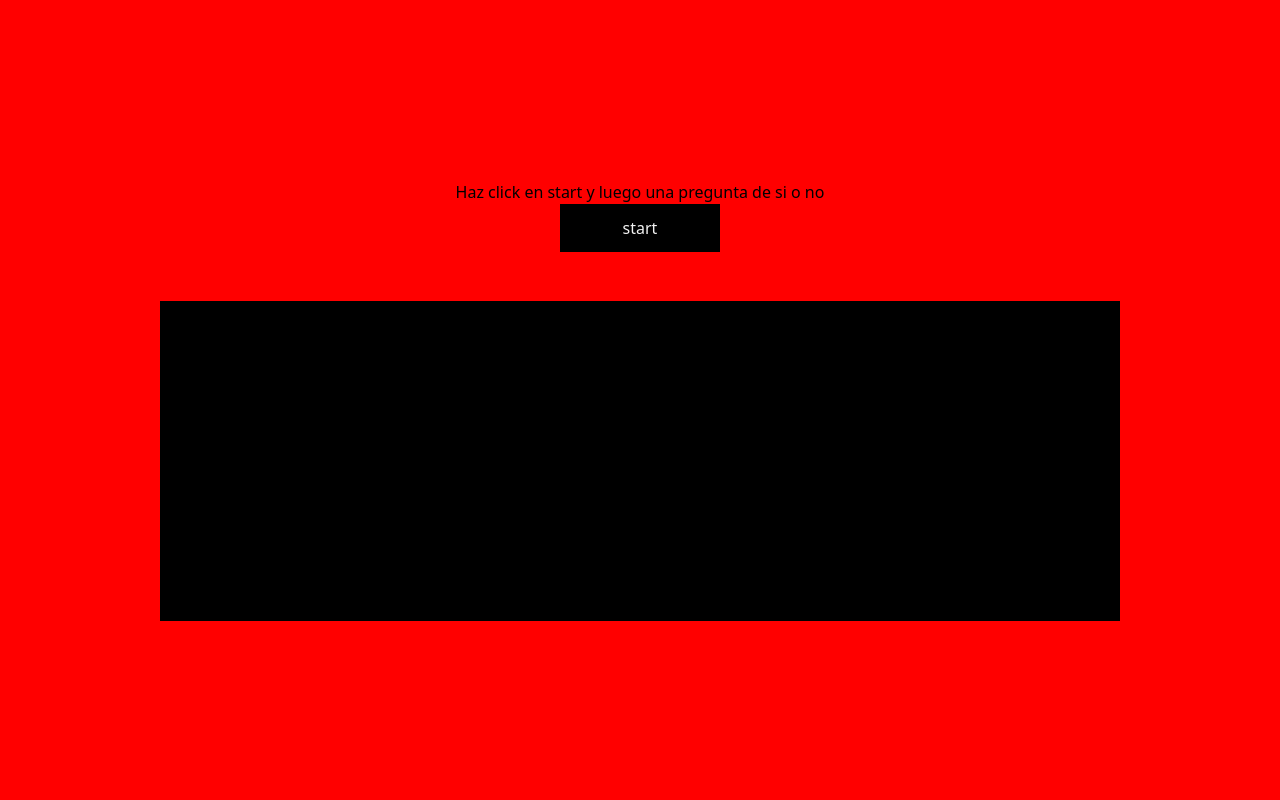
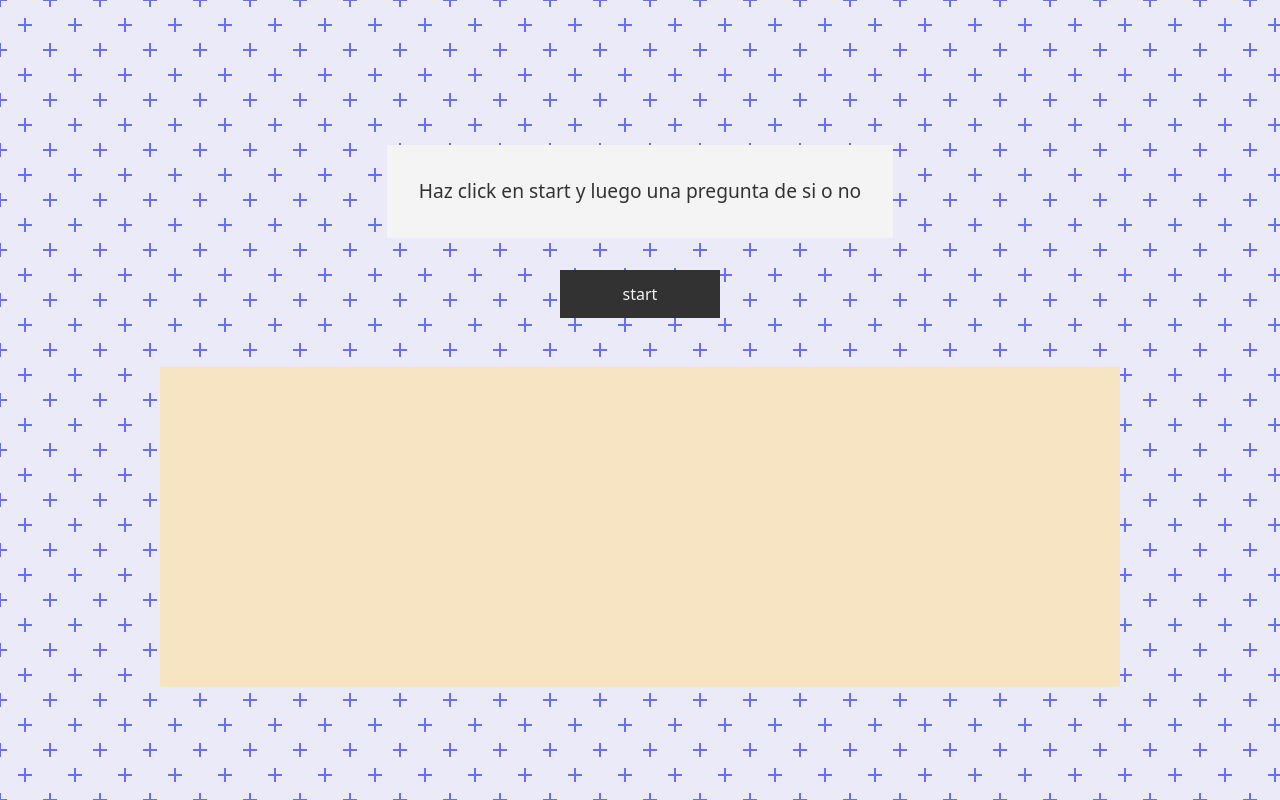
Before and after one commit to DEX-22/speech_client, a Vue app: page / in a window 1280 px wide. Built offline with nearby package versions, Linux system fonts and the light colour scheme; what troisjs would draw is missing.

Commit message:
agrechange style

```diff
--- a/src/components/Voice.vue
+++ b/src/components/Voice.vue
@@ -1,14 +1,16 @@
 <template>
-  <section id="section"
-  style="width: 100dvw;height: 100dvh; display:flex; flex-direction: column; justify-content: center; align-items: center;" :style="`background-color:${colorSelected}`">
-    Haz click en start y luego una pregunta de si o no
+  <section id="section" class="pattern"
+  style="width: 100dvw;height: 100dvh; display:flex; flex-direction: column; justify-content: center; align-items: center;" >
+   <h2 style="font-size: 1.2rem; margin-top: 2rem; margin-bottom: 2rem; background-color: #F2F2F2;padding: 2rem;">
+     Haz click en start y luego una pregunta de si o no
+   </h2>
   <button @click="recognitionStart" style="justify-self: start; width: 10rem; height: 3rem;color:#F2F2F2; background-color: black;" class=" btn btn-primary ">
       start
     </button>
     <br>
     <hr>
     <br>
-    <pre v-html="output" style="overflow-y: scroll; background-color: black;color:#F2F2F2; width: 75dvw; font-size: .5rem; height: 20rem;"></pre>
+    <pre v-html="output" style="overflow-y: scroll; background-color: wheat;color:blue; width: 75dvw; scrollbar-color: transparent; font-size: .75rem; height: 20rem;"></pre>
   </section>
 </template>
 
@@ -61,7 +63,7 @@ function speak(text) {
   clientVoice.pitch = 1
   clientVoice.voice = voices[0]
   speechSynthesis.speak(clientVoice)
-  output.value += `Respuesta: ${respuesta} <br>`
+  output.value += `<span style="color:${text.length % 2 == 0?'green':'orange'}" >Respuesta: ${respuesta}  </span> <br>`
 }
 
 
@@ -107,3 +109,12 @@ recognition.onresult =async (e)=> {
 
 
 </script>
+
+<style scoped>
+.pattern{
+  background-color: #e5e5f7;
+opacity: 0.8;
+background: radial-gradient(circle, transparent 20%, #e5e5f7 20%, #e5e5f7 80%, transparent 80%, transparent), radial-gradient(circle, transparent 20%, #e5e5f7 20%, #e5e5f7 80%, transparent 80%, transparent) 25px 25px, linear-gradient(#444cf7 2px, transparent 2px) 0 -1px, linear-gradient(90deg, #444cf7 2px, #e5e5f7 2px) -1px 0;
+background-size: 50px 50px, 50px 50px, 25px 25px, 25px 25px;
+}
+</style>
```
